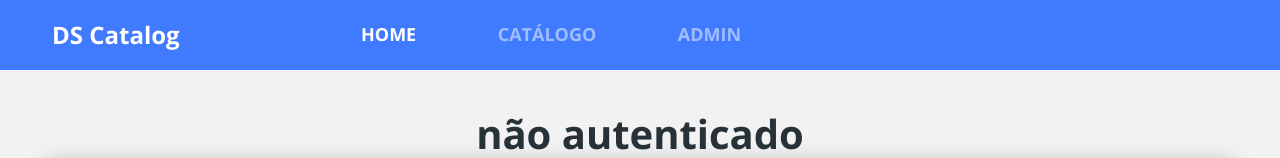
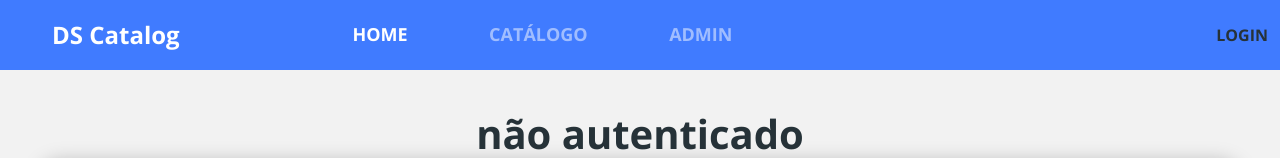
Before and after one commit to marcos-a-ribeiro/dscatalog-react, a React (Create React App) app in the folder frontweb/: page / in a window 1280 px wide. Shown: the top 158 px of the page. Built offline with nearby package versions, Linux system fonts and the light colour scheme; no server answers.

Commit message:
Login/logout logic

```diff
--- a/frontweb/src/components/Navbar/index.tsx
+++ b/frontweb/src/components/Navbar/index.tsx
@@ -1,8 +1,39 @@
 import './styles.css';
 import 'bootstrap/js/src/collapse.js';
 import { Link, NavLink } from 'react-router-dom';
+import {
+  getTokenData,
+  isAuthenticated,
+  removeAuthData,
+  TokenData,
+} from 'util/requests';
+import { useEffect, useState } from 'react';
+import history from 'util/history';
 
+type AuthData = {
+  authenticated: boolean;
+  tokenData?: TokenData;
+};
 function Navbar() {
+  const [authData, setAuthData] = useState<AuthData>({ authenticated: false });
+
+  useEffect(() => {
+    if (isAuthenticated()) {
+      setAuthData({ authenticated: true, tokenData: getTokenData() });
+    } else {
+      setAuthData({ authenticated: false });
+    }
+  }, []);
+
+  const handleLogoutClick = (event: React.MouseEvent<HTMLAnchorElement>) => {
+    event.preventDefault();
+    removeAuthData();
+    setAuthData({
+      authenticated: false,
+    });
+    history.replace('/');
+  };
+
   return (
     <nav className="navbar navbar-expand-md navbar-dark bg-primary main-nav">
       <div className="container-fluid">
@@ -41,6 +72,19 @@ function Navbar() {
             </li>
           </ul>
         </div>
+
+        <div>
+          {authData.authenticated ? (
+            <>
+              <span>{authData.tokenData?.user_name}</span>
+              <a href="#logout" onClick={handleLogoutClick}>
+                LOGOUT
+              </a>
+            </>
+          ) : (
+            <Link to="/admin/auth">LOGIN</Link>
+          )}
+        </div>
       </div>
     </nav>
   );
--- a/frontweb/src/util/requests.ts
+++ b/frontweb/src/util/requests.ts
@@ -5,7 +5,7 @@ import jwtDecode from 'jwt-decode';
 
 type Role = 'ROLE_OPERATOR' | 'ROLE_ADMIN';
 
-type TokenData = {
+export type TokenData = {
     exp: number;
     user_name: string;
     authorities: Role[];
@@ -65,6 +65,10 @@ export const getAuthData = () => {
     return JSON.parse(str) as LoginResponse;
 }
 
+export const removeAuthData = () => {
+    localStorage.removeItem(tokenKey);
+}
+
 // Add a request interceptor
 axios.interceptors.request.use(function (config) {
     return config;
```
